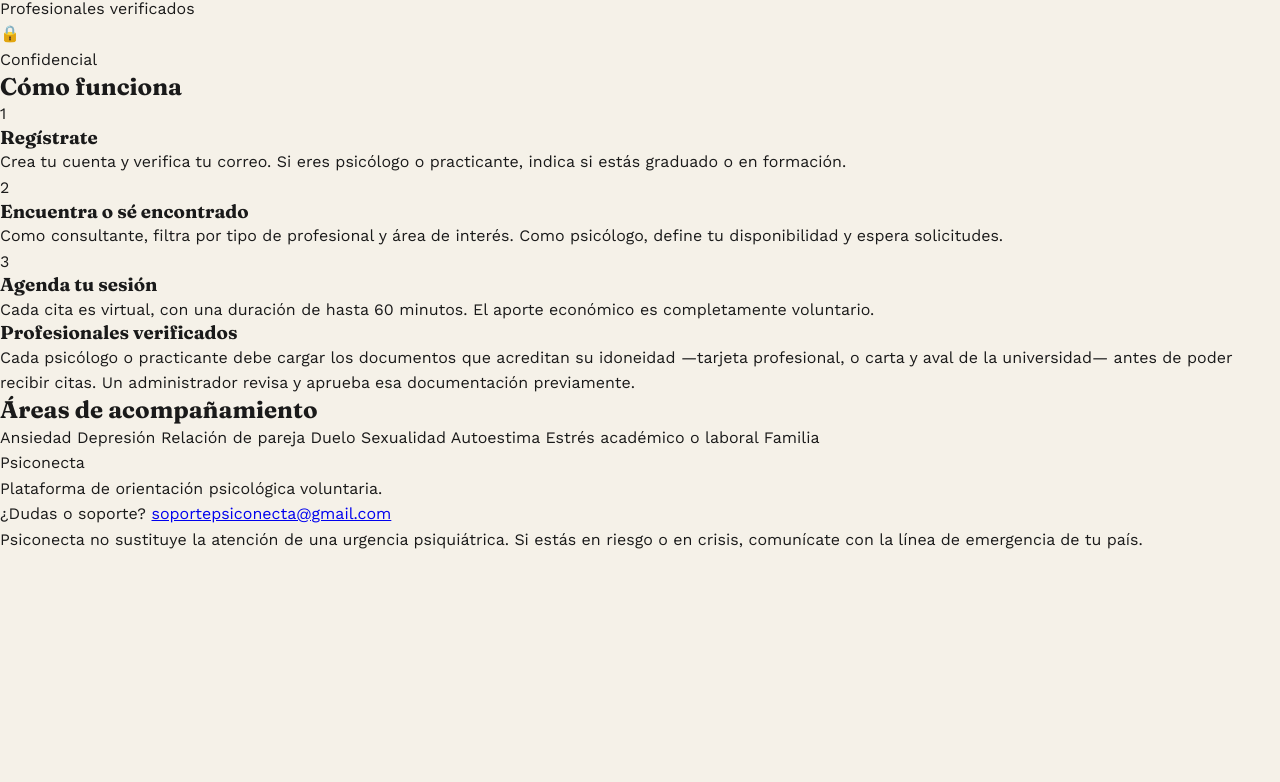
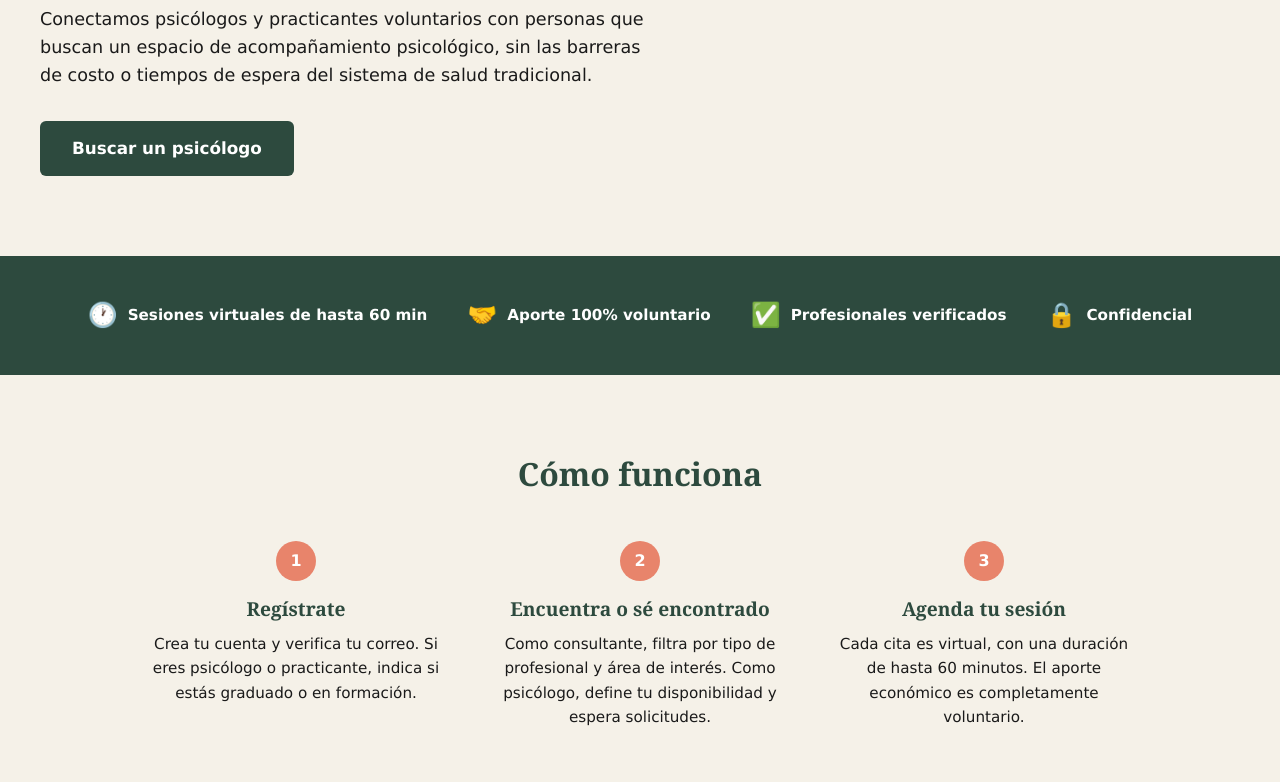
Before and after one commit to willop-z/psiconecta, a plain HTML site: page frontend/index.html in a window 1280 px wide. Shown: the part 289-1071 px from the top of the page. Before the commit the page ends 842 px from the top, so only its background shows below. Drawn offline with nearby package versions, Linux system fonts and the light colour scheme; a script that the page names is missing.

Commit message:
se termina el css base del index

```diff
--- a/frontend/css/style.css
+++ b/frontend/css/style.css
@@ -1,16 +1,11 @@
-/* ===== Fuentes ===== */
-@import url('https://fonts.googleapis.com/css2?family=Fraunces:wght@400;600;700&family=Work+Sans:wght@400;500;600&display=swap');
-
-/* ===== Variables de color ===== */
 :root {
     --color-verde: #2D4A3E;
     --color-beige: #F5F1E8;
     --color-texto: #1A1A1A;
     --color-coral: #E8846B;
     --color-blanco: #FFFFFF;
-}
+}  /*variables*/
 
-/* ===== Reset básico ===== */
 * {
     margin: 0;
     padding: 0;
@@ -18,13 +13,257 @@
 }
 
 body {
-    font-family: 'Work Sans', sans-serif;
+    font-family: Verdana, Arial, sans-serif;
     color: var(--color-texto);
     background-color: var(--color-beige);
     line-height: 1.6;
 }
 
 h1, h2, h3 {
-    font-family: 'Fraunces', serif;
+    font-family: Georgia, 'Times New Roman', serif;
     line-height: 1.2;
 }
+
+/*----------------------------------------------------------------- header*/
+.header {
+    display: flex;
+    justify-content: space-between;
+    align-items: center;
+    padding: 20px 40px;
+    background-color: var(--color-blanco);
+}
+
+.logo-texto {
+    font-family: Georgia, 'Times New Roman', serif;
+    font-size: 1.5rem;
+    font-weight: bold;
+    color: var(--color-verde);
+}
+
+.botones-usuario {
+    display: flex;
+    gap: 16px;
+}
+
+.btn-consultante,
+.btn-profesional {
+    text-decoration: none;
+    padding: 10px 20px;
+    border-radius: 6px;
+    font-size: 0.95rem;
+    font-weight: 600;
+    transition: background-color 0.2s ease;
+}
+
+.btn-consultante {
+    color: var(--color-verde);
+    border: 2px solid var(--color-verde);
+    background-color: transparent;
+}
+
+.btn-consultante:hover {
+    background-color: var(--color-verde);
+    color: var(--color-blanco);
+}
+
+.btn-profesional {
+    color: var(--color-blanco);
+    background-color: var(--color-coral);
+    border: 2px solid var(--color-coral);
+}
+
+.btn-profesional:hover {
+    background-color: #d1734f;
+}
+
+/*----------------------------------------------------------------- presentacion*/
+.presentacion {
+    padding: 80px 40px;
+    max-width: 700px;
+}
+
+.presentacion-titulo h1 {
+    font-size: 2.75rem;
+    color: var(--color-verde);
+    margin-bottom: 20px;
+}
+
+.presentacion-contenido {
+    font-size: 1.1rem;
+    color: var(--color-texto);
+    margin-bottom: 32px;
+}
+
+.btn-buscar-psico {
+    display: inline-block;
+    text-decoration: none;
+    padding: 14px 32px;
+    border-radius: 6px;
+    background-color: var(--color-verde);
+    color: var(--color-blanco);
+    font-weight: 600;
+    font-size: 1.05rem;
+    transition: background-color 0.2s ease;
+}
+
+.btn-buscar-psico:hover {
+    background-color: #1f3a2f;
+}
+
+/*----------------------------------------------------------------- datos*/
+.datos {
+    display: flex;
+    justify-content: center;
+    flex-wrap: wrap;
+    gap: 40px;
+    padding: 40px;
+    background-color: var(--color-verde);
+}
+
+.datos-item {
+    display: flex;
+    align-items: center;
+    gap: 10px;
+    color: var(--color-blanco);
+}
+
+.datos-icono {
+    font-size: 1.5rem;
+}
+
+.datos-item p {
+    font-size: 0.95rem;
+    font-weight: 600;
+}
+
+/*----------------------------------------------------------------- funcion*/
+.funcion {
+    padding: 80px 40px;
+}
+
+.funcion h2 {
+    font-size: 2rem;
+    color: var(--color-verde);
+    text-align: center;
+    margin-bottom: 48px;
+}
+
+.funcion-division {
+    display: grid;
+    grid-template-columns: repeat(3, 1fr);
+    gap: 32px;
+    max-width: 1000px;
+    margin: 0 auto;
+}
+
+.funcion-paso {
+    text-align: center;
+}
+
+.paso {
+    display: inline-flex;
+    align-items: center;
+    justify-content: center;
+    width: 40px;
+    height: 40px;
+    border-radius: 50%;
+    background-color: var(--color-coral);
+    color: var(--color-blanco);
+    font-weight: bold;
+    margin-bottom: 16px;
+}
+
+.funcion-paso h3 {
+    font-size: 1.2rem;
+    color: var(--color-verde);
+    margin-bottom: 12px;
+}
+
+.funcion-paso p {
+    font-size: 0.95rem;
+}
+
+.funcion-verificacion {
+    max-width: 700px;
+    margin: 56px auto 0;
+    padding: 32px;
+    background-color: var(--color-blanco);
+    border-left: 4px solid var(--color-coral);
+    border-radius: 6px;
+}
+
+.funcion-verificacion h3 {
+    font-size: 1.2rem;
+    color: var(--color-verde);
+    margin-bottom: 12px;
+}
+
+/*----------------------------------------------------------------- areas*/
+.areas {
+    padding: 80px 40px;
+    background-color: var(--color-blanco);
+    text-align: center;
+}
+
+.areas h2 {
+    font-size: 2rem;
+    color: var(--color-verde);
+    margin-bottom: 40px;
+}
+
+.areas-lista {
+    display: flex;
+    justify-content: center;
+    flex-wrap: wrap;
+    gap: 14px;
+    max-width: 800px;
+    margin: 0 auto;
+}
+
+.areas-item {
+    padding: 10px 20px;
+    border-radius: 20px;
+    background-color: var(--color-beige);
+    color: var(--color-verde);
+    font-size: 0.95rem;
+    font-weight: 600;
+    border: 1.5px solid var(--color-verde);
+}
+
+/*----------------------------------------------------------------- footer*/
+.footer {
+    background-color: var(--color-verde);
+    color: var(--color-blanco);
+    padding: 48px 40px 24px;
+    text-align: center;
+}
+
+.footer-contenido .logo-texto {
+    color: var(--color-blanco);
+    font-size: 1.3rem;
+}
+
+.footer-contenido p {
+    font-size: 0.9rem;
+    margin-top: 8px;
+    opacity: 0.85;
+}
+
+.footer-contacto {
+    margin: 24px 0;
+    font-size: 0.9rem;
+}
+
+.footer-contacto a {
+    color: var(--color-blanco);
+    font-weight: 600;
+}
+
+.footer-legal {
+    font-size: 0.8rem;
+    opacity: 0.7;
+    max-width: 600px;
+    margin: 0 auto;
+    padding-top: 24px;
+    border-top: 1px solid rgba(255, 255, 255, 0.2);
+}
```
